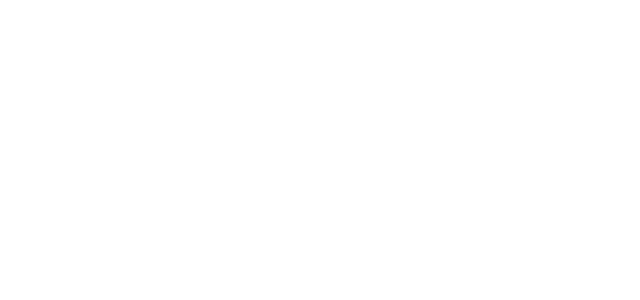
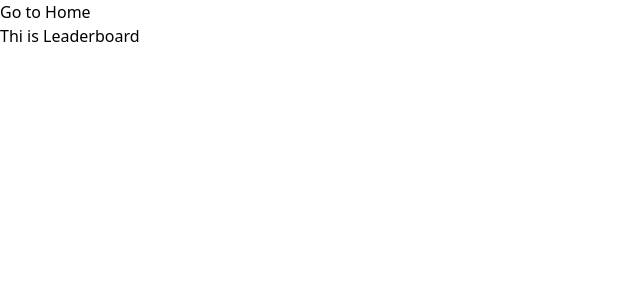
Before and after one commit to DasTapan/seek-and-spot, a React (Vite) app: page /leaderboard in a window 1280 px wide. Before the commit this address had no page. Shown: the top 300 px of the page, without its empty margins (0-640 px from the left). Built offline with nearby package versions, Linux system fonts and the light colour scheme.

Commit message:
Add a Leaderboard route

```diff
--- a/src/App.jsx
+++ b/src/App.jsx
@@ -2,6 +2,7 @@
 
 import Home from "./components/Home";
 import Game from "./components/Game";
+import Leaderboard from "./components/Leaderboard";
 
 function App() {
   return (
@@ -10,6 +11,7 @@
         <Routes>
           <Route path="/" element={<Home />} />
           <Route path="/game/:artName" element={<Game />} />
+          <Route path="/leaderboard" element={<Leaderboard />} />
         </Routes>
       </BrowserRouter>
     </>
--- a/src/components/Home.jsx
+++ b/src/components/Home.jsx
@@ -8,12 +8,14 @@
         Seek & Find
       </h1>
       <section className="mx-auto flex items-start justify-between md:w-11/12">
+        <Link to="/leaderboard">
           <button
             type="button"
             className="rounded-md bg-[#00b300] px-3 py-1.5 font-bold text-white transition delay-75 ease-in-out hover:scale-110"
           >
             Leaderboard
           </button>
+        </Link>
         <div className="catalog grid min-w-fit grid-cols-1 gap-4 px-3 pb-3 pt-0 md:grid-cols-3">
           {catalog.map((item) => (
             <Link
--- /dev/null
+++ b/src/components/Leaderboard.jsx
@@ -0,0 +1,14 @@
+import { Link } from "react-router-dom";
+
+const Leaderboard = () => {
+  return (
+    <>
+      <Link to="/">
+        <button type="button">Go to Home</button>
+      </Link>
+      <h1>Thi is Leaderboard</h1>
+    </>
+  );
+};
+
+export default Leaderboard;
```
Lines whose indentation alone changed are shown as unchanged.
